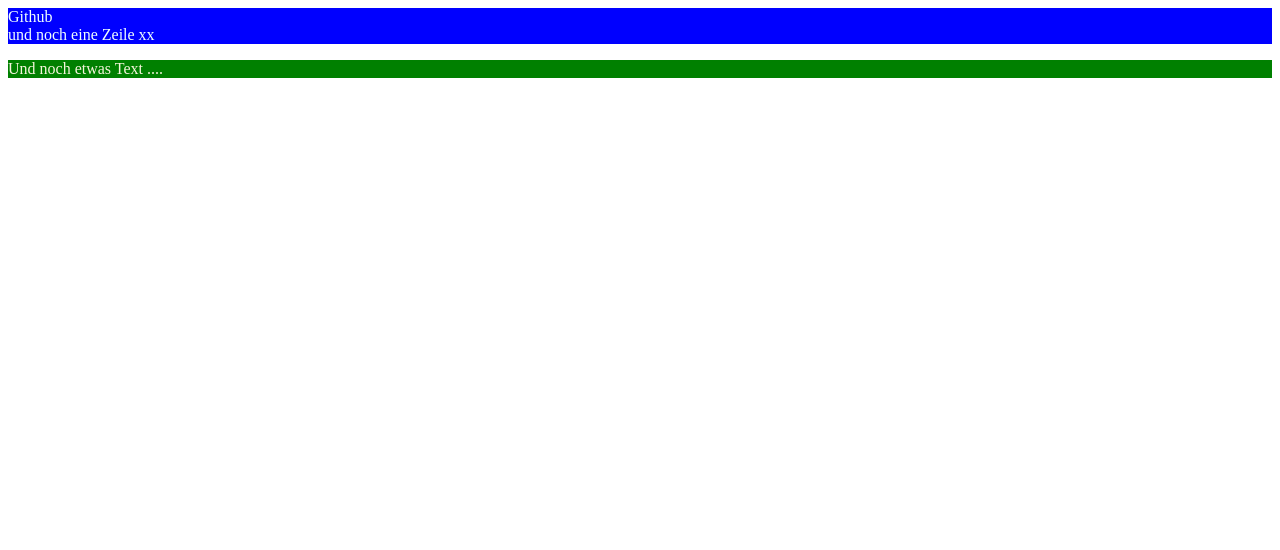
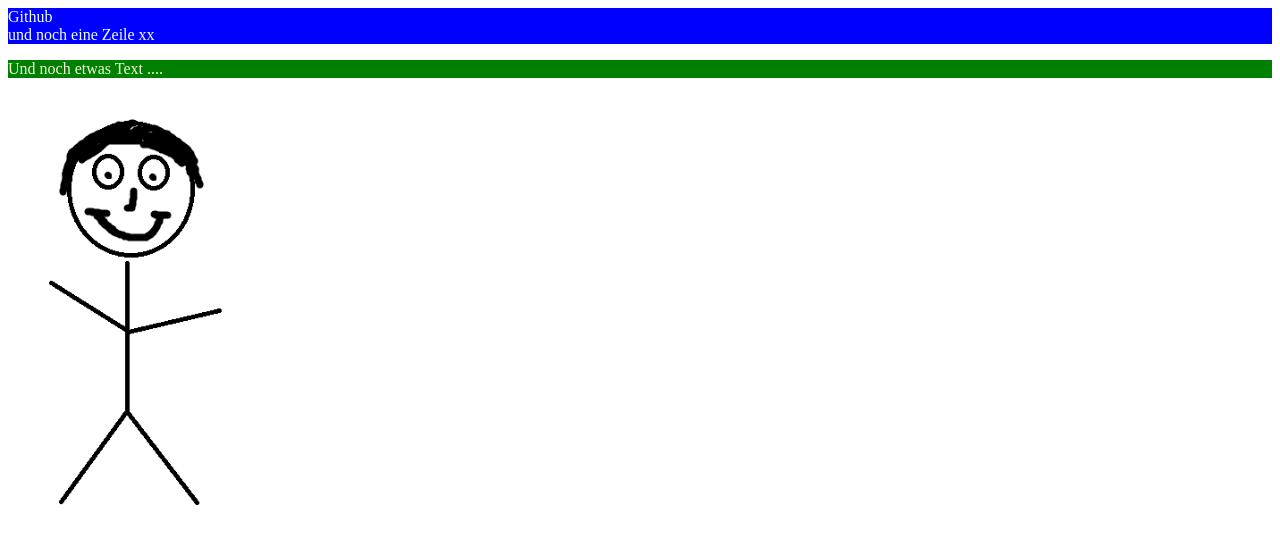
Before and after one commit to alnoser/MyThird, a plain HTML site: page index.html in a window 1280 px wide. Drawn offline with Linux system fonts and the light colour scheme.

Commit message:
added Klaus.png

```diff
--- a/css/style.css
+++ b/css/style.css
@@ -7,3 +7,14 @@
     background: green;
     color: beige;
 }
+
+figure {
+    margin: 0;
+    padding: 0;
+}
+
+img {
+    width: 20%;
+    height: auto;
+    display: block;
+}
--- a/index.html
+++ b/index.html
@@ -17,5 +17,10 @@
         <p>Und noch etwas Text ....
         </p>
     </div> <!-- end box2 -->
+
+    <figure>
+        <img src="pictures/Klaus.png" alt="Klaus.png" title="Klaus.png">
+        <figcaption></figcaption>
+    </figure>
 </body>
 </html>
```
Also changed, not shown: pictures/Klaus.png (added).
